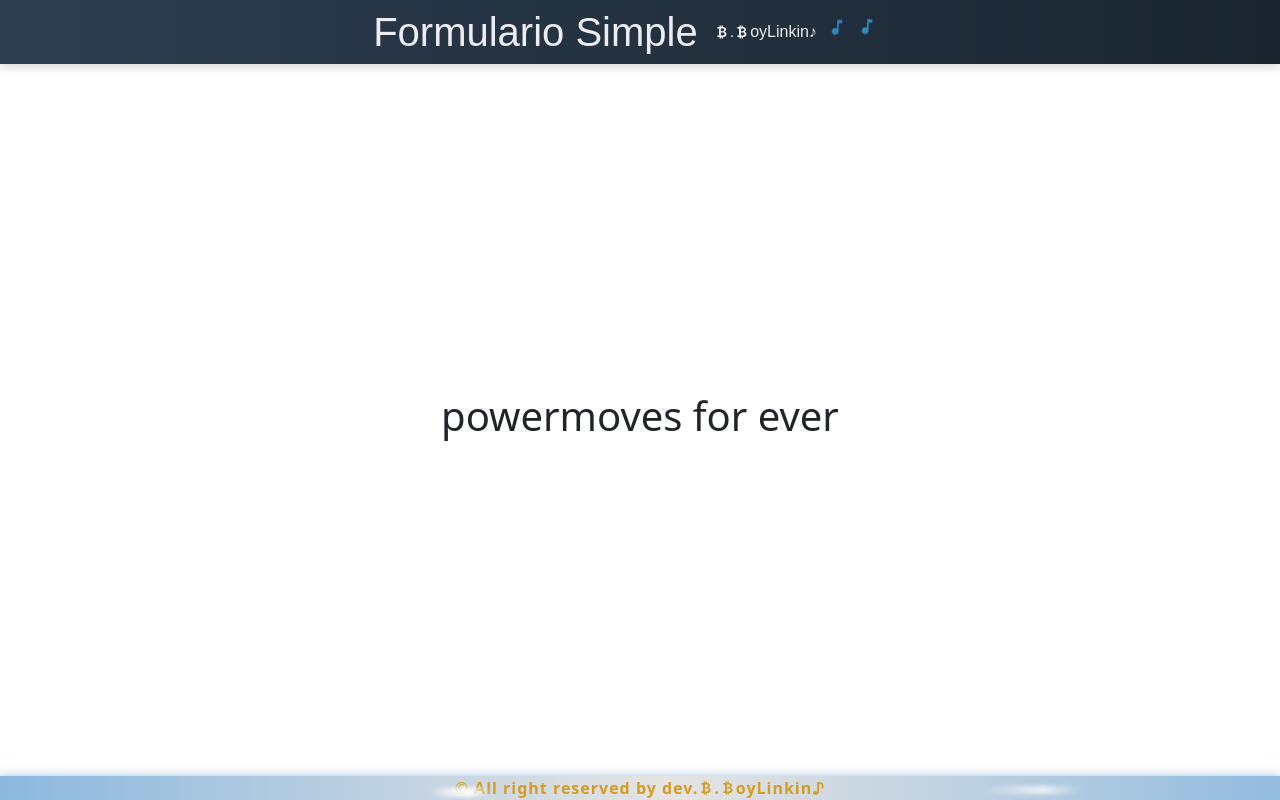
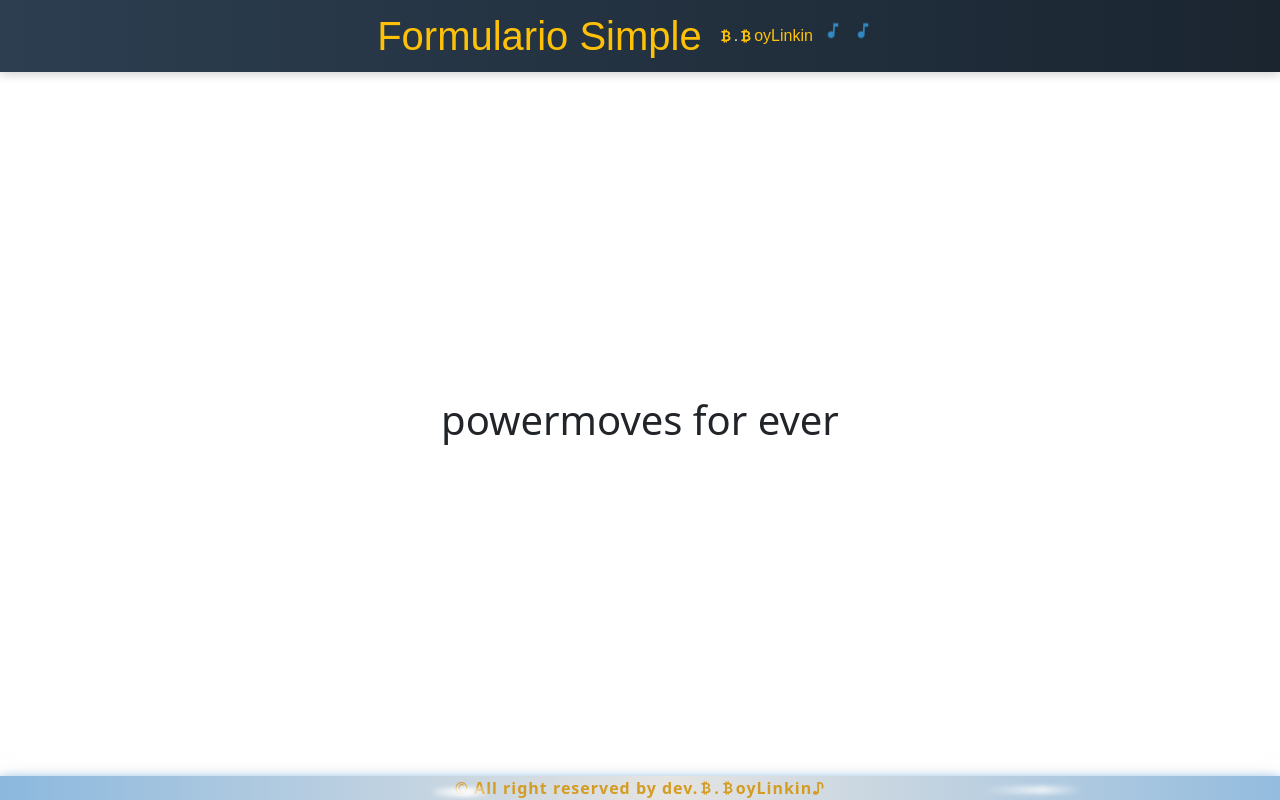
Before and after one commit to Pablo-German-Jimenez/tp8-react-simple-form, a React (Vite) app: page / in a window 1280 px wide. Built offline with nearby package versions, Linux system fonts and the light colour scheme.

Commit message:
component Navbar bboy linkin style done

```diff
--- a/src/components/NavBarLinkinStyle.jsx
+++ b/src/components/NavBarLinkinStyle.jsx
@@ -5,7 +5,7 @@ const NavbarBboyLinkinStyle = () => {
   return (
     <nav className="navbar-musical d-flex justify-content-center align-items-center w-100 px-4 py-2">
       <div className="d-flex justify-content-center align-items-center ">
-        <h1 className="mb-0 me-3">Formulario Simple</h1>
+        <h1 className="mb-0 me-3 text-warning">Formulario Simple</h1>
       </div>
 
       <div className="d-flex align-items-center">
@@ -14,7 +14,7 @@ const NavbarBboyLinkinStyle = () => {
           width="16"
           height="16"
           fill="currentColor"
-          className="bi bi-currency-bitcoin"
+          className="bi bi-currency-bitcoin text-warning"
           viewBox="0 0 16 16"
         >
           <path d="M5.5 13v1.25c0 .138.112.25.25.25h1a.25.25 0 0 0 .25-.25V13h.5v1.25c0 .138.112.25.25.25h1a.25.25 0 0 0 .25-.25V13h.084c1.992 0 3.416-1.033 3.416-2.82 0-1.502-1.007-2.323-2.186-2.44v-.088c.97-.242 1.683-.974 1.683-2.19C11.997 3.93 10.847 3 9.092 3H9V1.75a.25.25 0 0 0-.25-.25h-1a.25.25 0 0 0-.25.25V3h-.573V1.75a.25.25 0 0 0-.25-.25H5.75a.25.25 0 0 0-.25.25V3l-1.998.011a.25.25 0 0 0-.25.25v.989c0 .137.11.25.248.25l.755-.005a.75.75 0 0 1 .745.75v5.505a.75.75 0 0 1-.75.75l-.748.011a.25.25 0 0 0-.25.25v1c0 .138.112.25.25.25zm1.427-8.513h1.719c.906 0 1.438.498 1.438 1.312 0 .871-.575 1.362-1.877 1.362h-1.28zm0 4.051h1.84c1.137 0 1.756.58 1.756 1.524 0 .953-.626 1.45-2.158 1.45H6.927z" />
@@ -25,13 +25,13 @@ const NavbarBboyLinkinStyle = () => {
           width="16"
           height="16"
           fill="currentColor"
-          className="bi bi-currency-bitcoin"
+          className="bi bi-currency-bitcoin text-warning"
           viewBox="0 0 16 16"
         >
           <path d="M5.5 13v1.25c0 .138.112.25.25.25h1a.25.25 0 0 0 .25-.25V13h.5v1.25c0 .138.112.25.25.25h1a.25.25 0 0 0 .25-.25V13h.084c1.992 0 3.416-1.033 3.416-2.82 0-1.502-1.007-2.323-2.186-2.44v-.088c.97-.242 1.683-.974 1.683-2.19C11.997 3.93 10.847 3 9.092 3H9V1.75a.25.25 0 0 0-.25-.25h-1a.25.25 0 0 0-.25.25V3h-.573V1.75a.25.25 0 0 0-.25-.25H5.75a.25.25 0 0 0-.25.25V3l-1.998.011a.25.25 0 0 0-.25.25v.989c0 .137.11.25.248.25l.755-.005a.75.75 0 0 1 .745.75v5.505a.75.75 0 0 1-.75.75l-.748.011a.25.25 0 0 0-.25.25v1c0 .138.112.25.25.25zm1.427-8.513h1.719c.906 0 1.438.498 1.438 1.312 0 .871-.575 1.362-1.877 1.362h-1.28zm0 4.051h1.84c1.137 0 1.756.58 1.756 1.524 0 .953-.626 1.45-2.158 1.45H6.927z" />
         </svg>
-        oyLinkin♪
-        <svg className="nota-musical" viewBox="0 0 24 24" width="20" height="20">
+        <p className="text-warning my-3">oyLinkin</p>
+        <svg className="nota-musical " viewBox="0 0 24 24" width="20" height="50">
           <path fill="currentColor" d="M12 3v10.55c-.59-.34-1.27-.55-2-.55-2.21 0-4 1.79-4 4s1.79 4 4 4 4-1.79 4-4V7h4V3h-6z"/>
         </svg>
         <svg className="nota-musical" viewBox="0 0 24 24" width="20" height="20">
```
